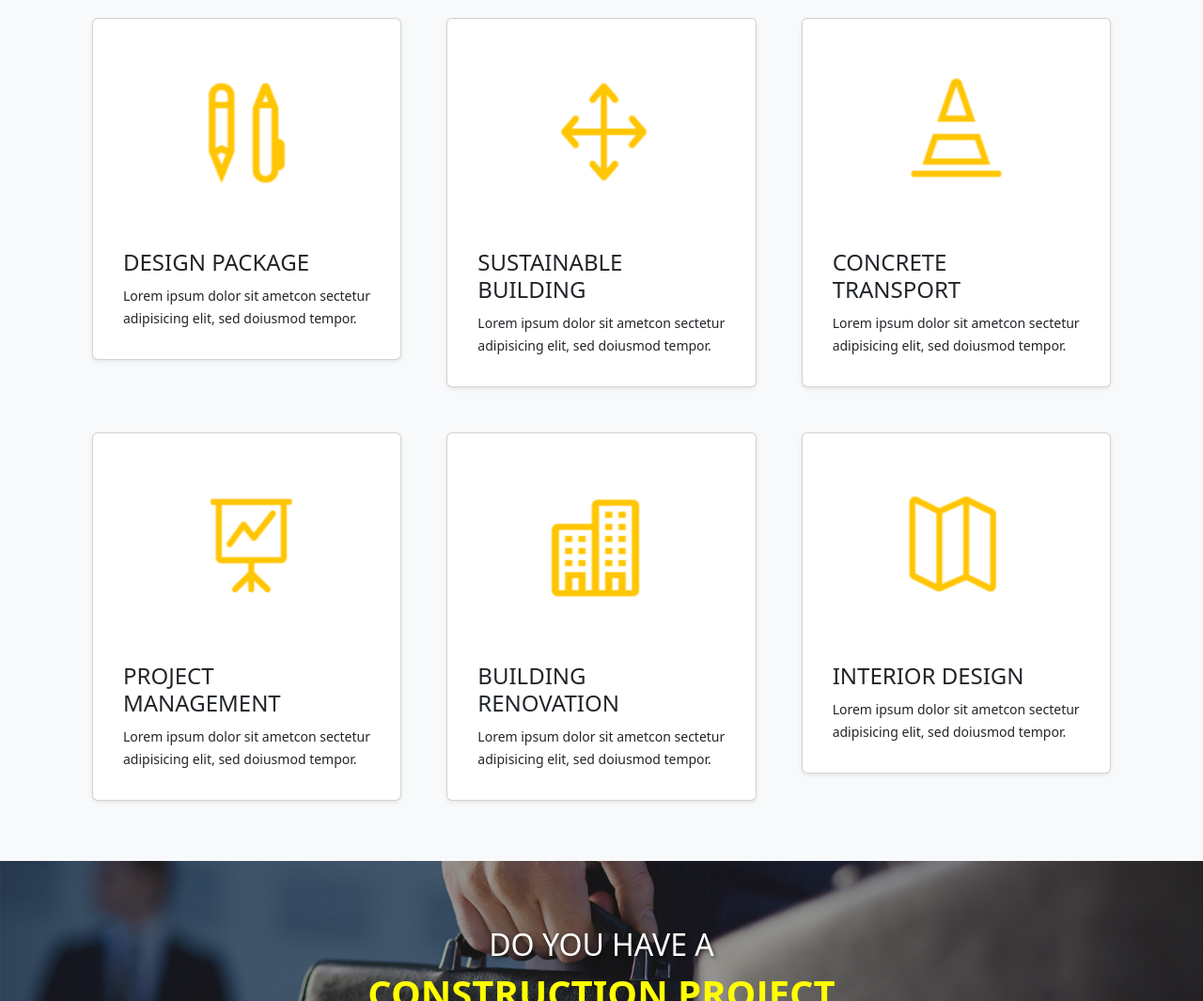
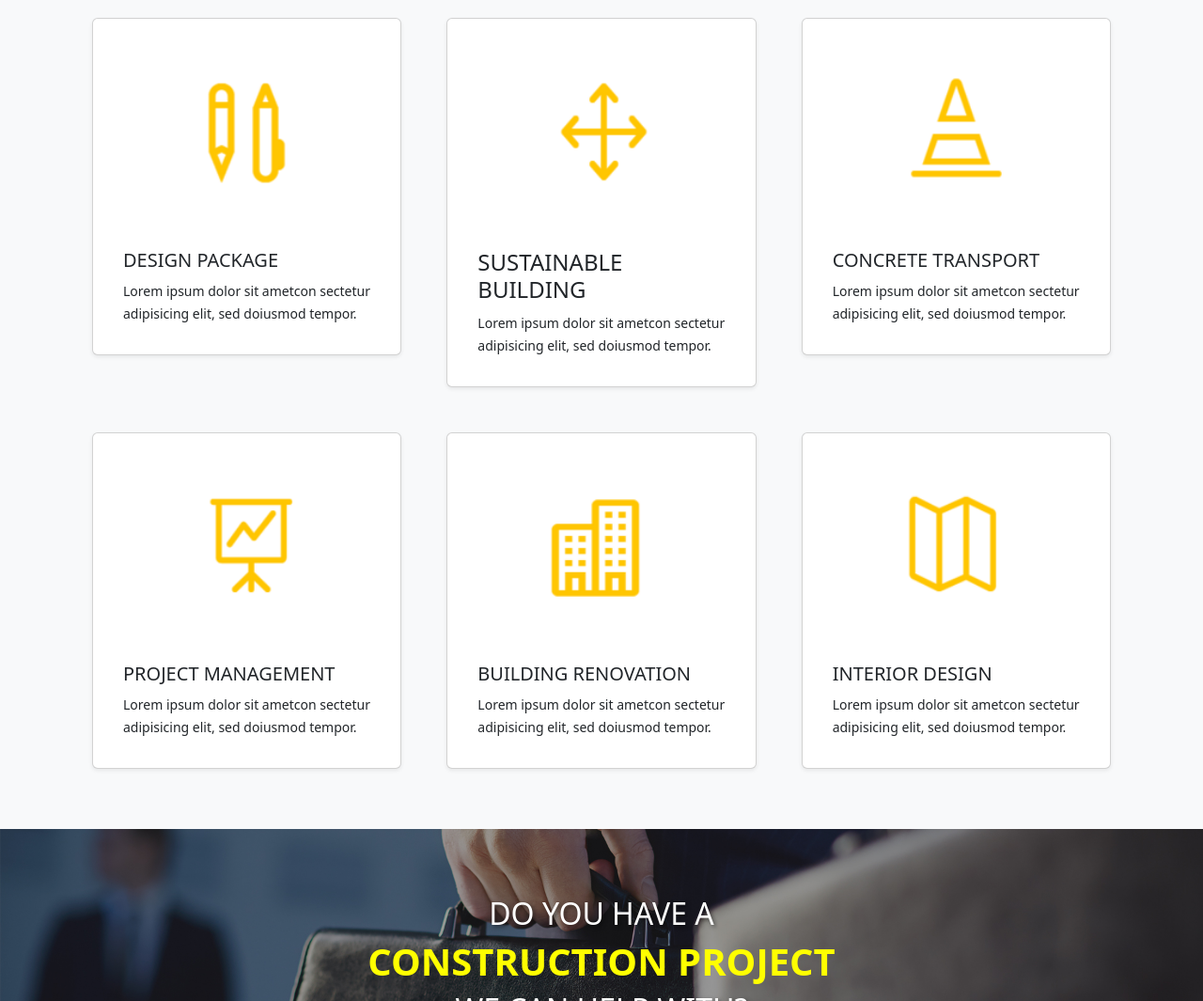
Before and after one commit to Muddassar-Mehboob/Portfolio-Project-1, a plain HTML site: page index.html in a window 1280 px wide. Shown: the part 1910-2975 px from the top of the page at 94% size. Drawn offline with nearby package versions, Linux system fonts and the light colour scheme.

Commit message:
Update index.html

```diff
--- a/index.html
+++ b/index.html
@@ -270,7 +270,7 @@
                                 <img src="sec4-1.png" alt="">
                                 <div class="card-body">
                                     <div>
-                                        <h4 class="mx-auto">DESIGN PACKAGE</h4>
+                                        <h5 class="mx-auto">DESIGN PACKAGE</h5>
                                     </div>
                                     <p class="card-text"><small>Lorem ipsum dolor sit ametcon sectetur <br>
                                             adipisicing elit, sed doiusmod tempor.</small></p>
@@ -296,7 +296,7 @@
                                 <img src="sec4-3.png" alt="">
                                 <div class="card-body">
                                     <div>
-                                        <h4 class="mx-auto">CONCRETE TRANSPORT</h4>
+                                        <h5 class="mx-auto">CONCRETE TRANSPORT</h5>
                                     </div>
                                     <p class="card-text"><small>Lorem ipsum dolor sit ametcon sectetur <br>
                                             adipisicing elit, sed doiusmod tempor.</small></p>
@@ -309,7 +309,7 @@
                                 <img src="sec4-4.png" alt="">
                                 <div class="card-body">
                                     <div>
-                                        <h4 class="mx-auto">PROJECT MANAGEMENT</h4>
+                                        <h5 class="mx-auto">PROJECT MANAGEMENT</h5>
                                     </div>
                                     <p class="card-text"><small>Lorem ipsum dolor sit ametcon sectetur <br>
                                             adipisicing elit, sed doiusmod tempor.</small></p>
@@ -322,7 +322,7 @@
                                 <img src="sec4-5.png" alt="">
                                 <div class="card-body">
                                     <div>
-                                        <h4 class="mx-auto">BUILDING RENOVATION</h4>
+                                        <h5 class="mx-auto">BUILDING RENOVATION</h5>
                                     </div>
                                     <p class="card-text"><small>Lorem ipsum dolor sit ametcon sectetur <br>
                                             adipisicing elit, sed doiusmod tempor.</small></p>
@@ -335,7 +335,7 @@
                                 <img src="sec4-6.png" alt="">
                                 <div class="card-body">
                                     <div>
-                                        <h4 class="mx-auto">INTERIOR DESIGN</h4>
+                                        <h5 class="mx-auto">INTERIOR DESIGN</h5>
                                     </div>
                                     <p class="card-text"><small>Lorem ipsum dolor sit ametcon sectetur <br>
                                             adipisicing elit, sed doiusmod tempor.</small></p>
```
